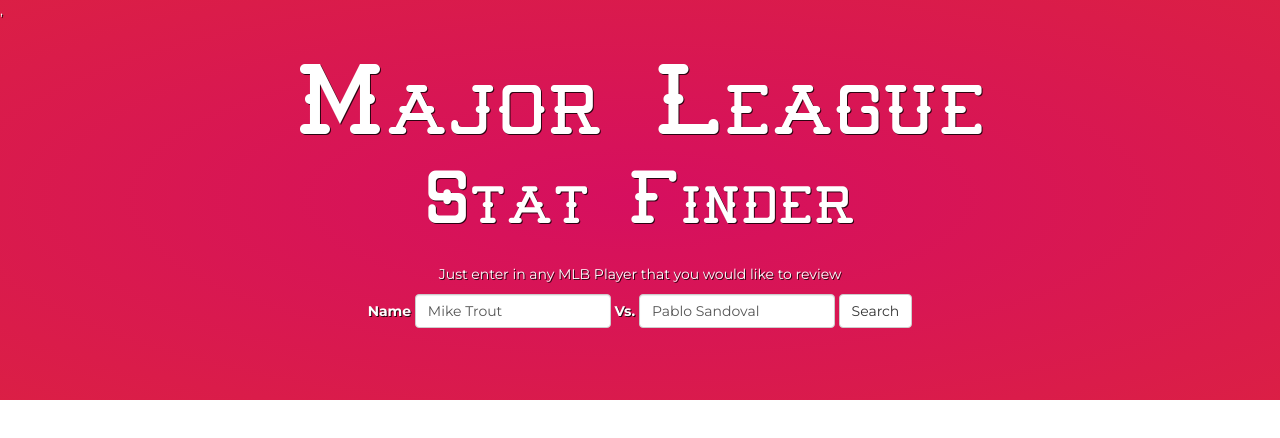
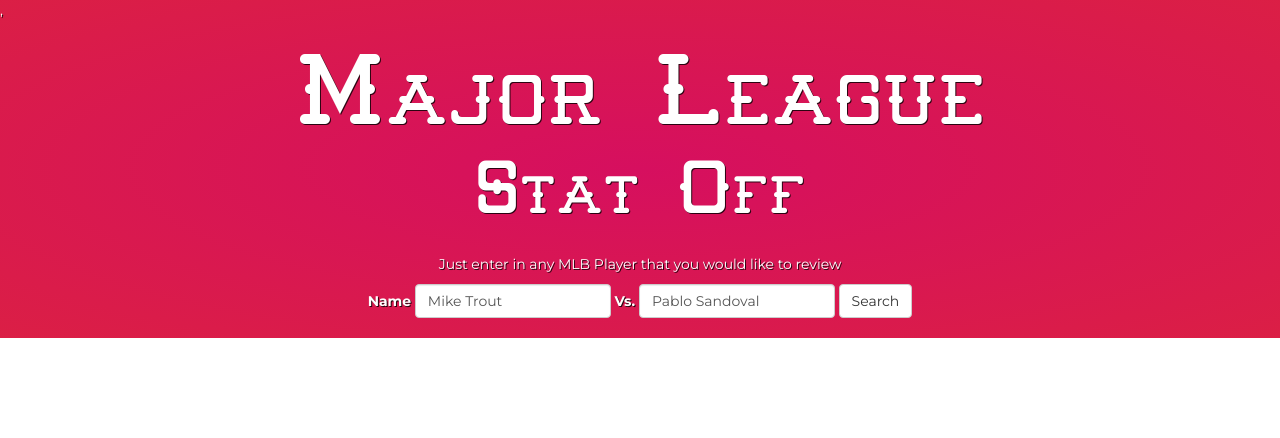
Before and after one commit to jamesv28/mlbPlayer, a plain HTML site: page index.html in a window 1280 px wide. Drawn offline with Linux system fonts and the light colour scheme.

Commit message:
fixed header

```diff
--- a/index.html
+++ b/index.html
@@ -10,7 +10,7 @@
 <div class="row" id="startingPoint" >
     <div class="container-fluid">
     ,    <h1 id="rotate" class="text-center" >Major League </h1>
-        <h2 class="text-center">Stat Finder</h2>
+        <h2 class="text-center">Stat Off</h2>
         <p class="text-center">Just enter in any MLB Player that you would like to review</p>
         <div class="col-md-8 col-sm-8 col-sm-offset-2 col-md-offset-32 id="searchfield">
             <form class="form-inline text-center">
--- a/style/style.css
+++ b/style/style.css
@@ -12,9 +12,10 @@ strong {
 }
 
 #startingPoint {
-    height: 50vh;
+    /*height: 50vh;*/
     color: #ffffff;
     text-shadow: 1px 1px rgba(0,0,0,.8);
+    padding-bottom: 20px;
     background : -webkit-radial-gradient(center center,ellipse cover, rgb(214, 15, 95) 00%, rgb(219, 31, 69) 100%);
     background : -moz-linear-gradient(center center,ellipse cover, rgb(214, 15, 95) 00%, rgb(219, 31, 69) 100%);
     background : -o-linear-gradient(center center,ellipse cover, rgb(214, 15, 95) 00%, rgb(219, 31, 69) 100%);
@@ -25,7 +26,7 @@ strong {
 #startingPoint h1 {
     font-size: 80px;
     font-variant: small-caps;
-    padding-top: 20px;
+    padding-top: 10px;
     font-family: myFont;
 }
 
```
